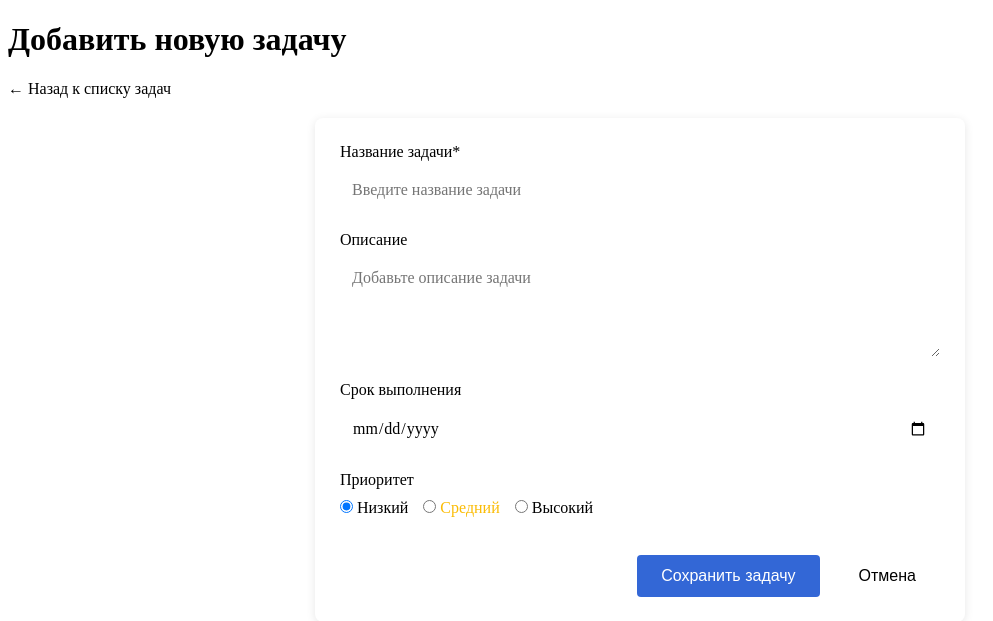
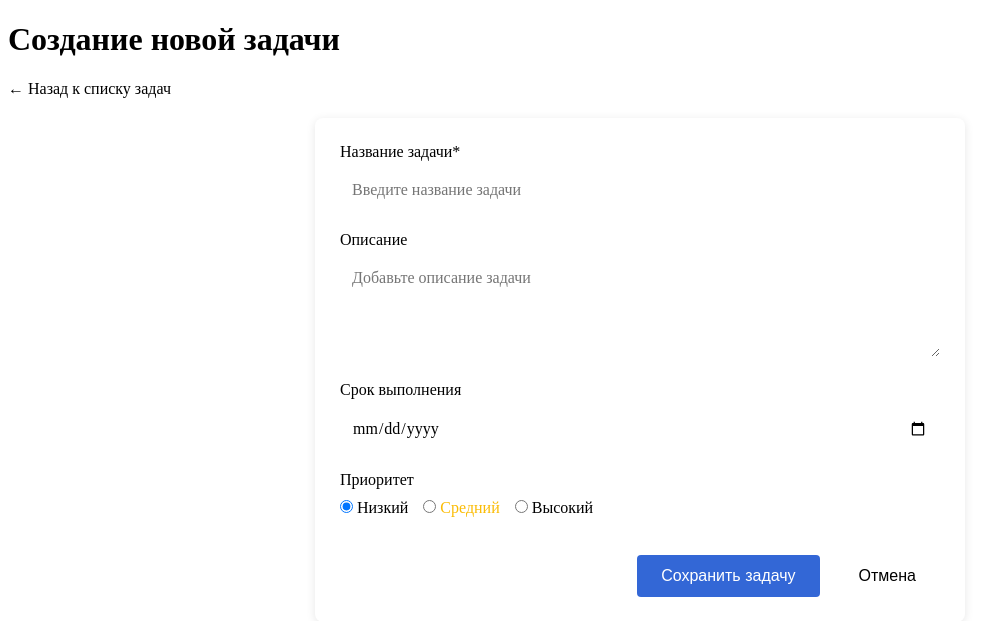
Before and after one commit to n3n4gun/ToDoList, a Flask app: page /add_task in a window 1280 px wide. Shown: the top 621 px of the page, without its empty margins (0-993 px from the left). Run offline with Flask 3, Linux system fonts and the light colour scheme.

Commit message:
Little changes:)

```diff
--- a/app.py
+++ b/app.py
@@ -12,4 +12,4 @@ def index():
 
 @main_app.route('/add_task', methods = ['GET', 'POST'])
 def add_task():
-    return render_template('task.html', title = 'Создание задачи')
+    return render_template('task.html', title = 'Создание новой задачи')
--- a/templates/task.html
+++ b/templates/task.html
@@ -3,14 +3,16 @@
 <head>
     <meta charset="UTF-8">
     <meta name="viewport" content="width=device-width, initial-scale=1.0">
-    <title>Добавить задачу</title>
+    {%if title%}
+        <title>{{title}}</title>
+    {%endif%}
     <link type="text/css" href="{{url_for('static', filename='css/task.css')}}" rel="stylesheet"/>
 </head>
 <body>
     <header>
-        <div class="container">
-            <h1>Добавить новую задачу</h1>
-        </div>
+        {%if title%}
+            <h1>{{title}}</h1>
+        {%endif%}
     </header>
 
     <main class="container">
```
